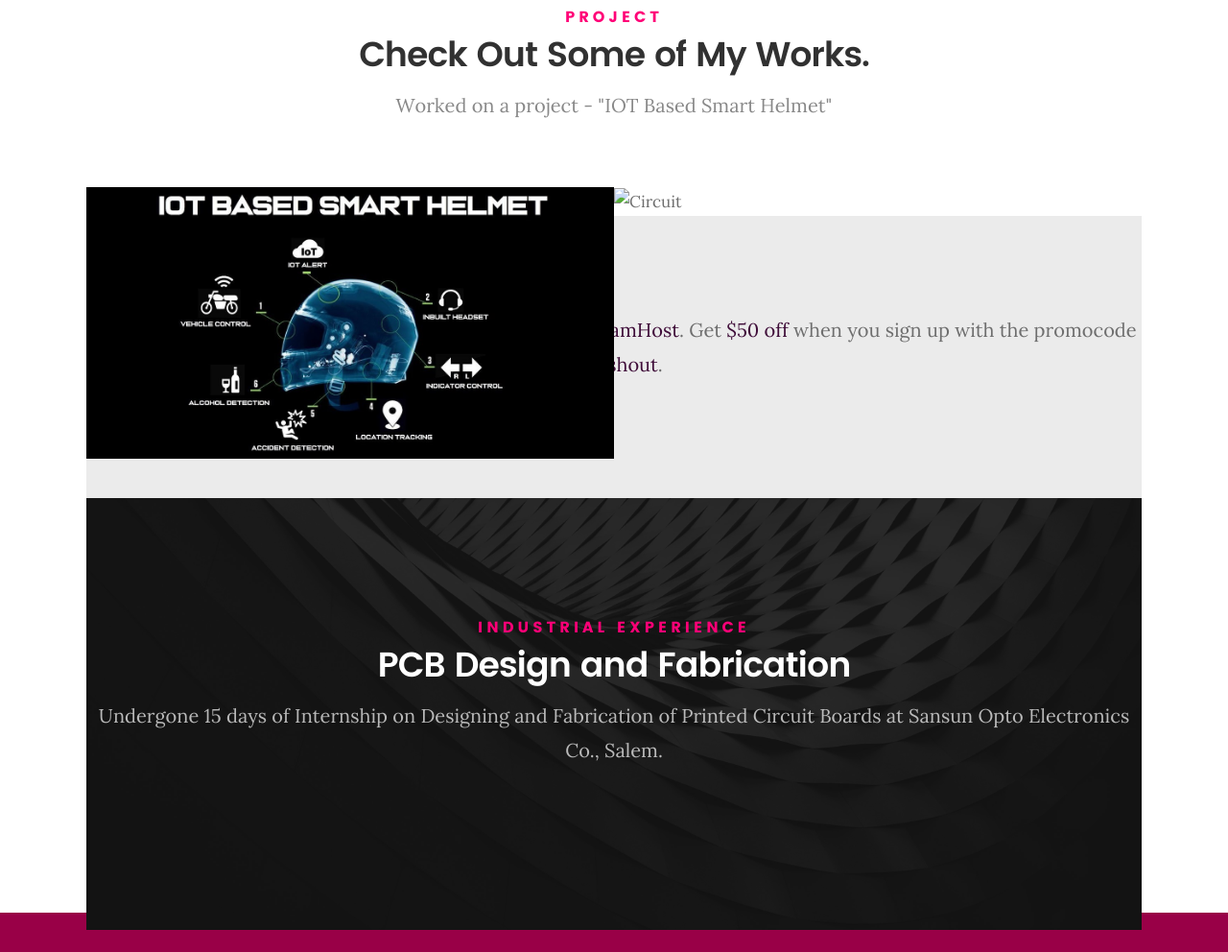
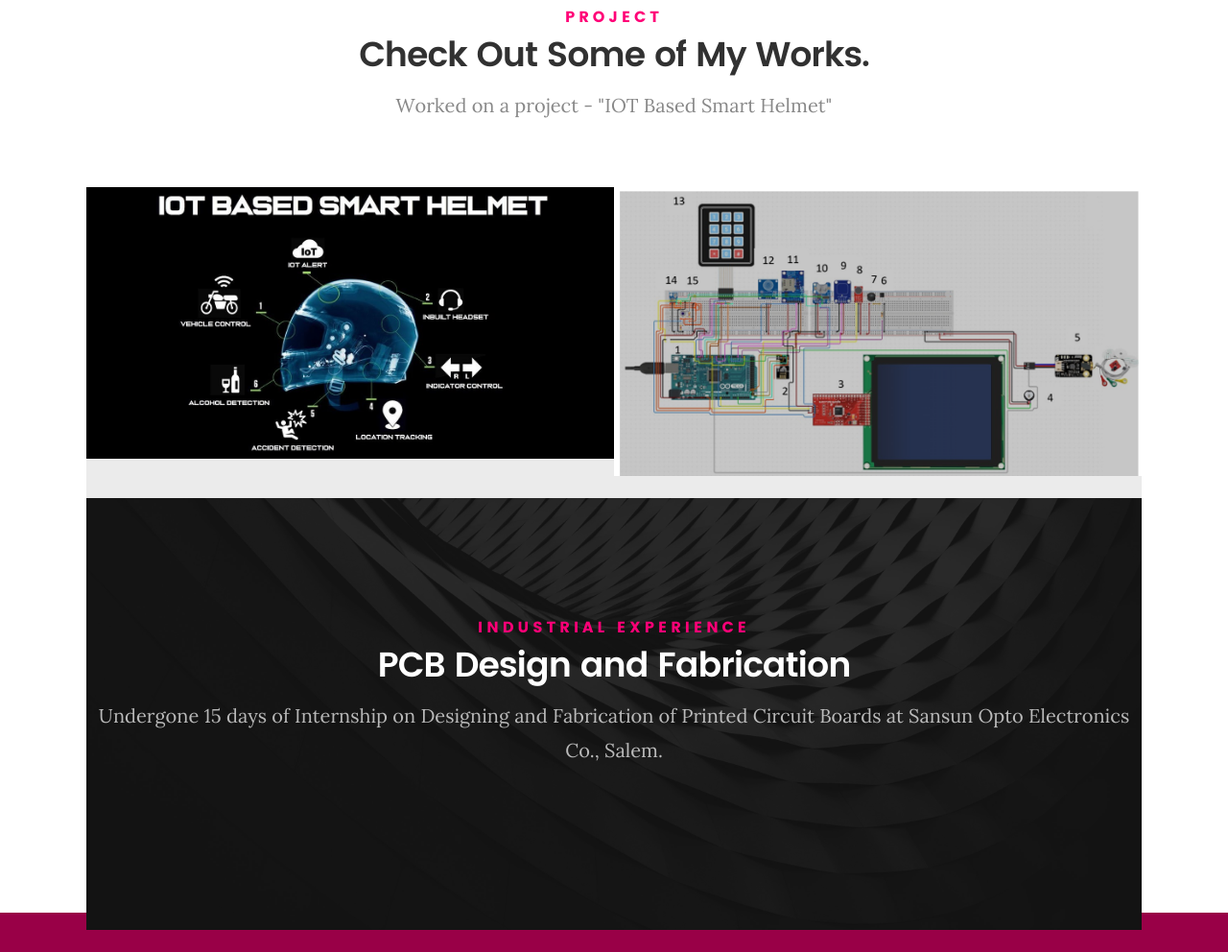
Before and after one commit to kamalharshan/My-Portfolio, a plain HTML site: page index.html in a window 1280 px wide. Shown: the part 2772-3764 px from the top of the page at 96% size. Drawn offline with Linux system fonts and the light colour scheme; files whose address does not match are found by name.

Commit message:
Update index.html

```diff
--- a/index.html
+++ b/index.html
@@ -296,7 +296,7 @@
 
 	        		<div class="bgrid folio-item">
 	               <div class="item-wrap">
-	               	<img src="C:\Users\care\Pictures\smarthemet2.jpg" alt="Circuit">
+	               	<img src="C:\Users\care\Pictures\Screenshots\smarthelmet3.png" alt="Circuit">
 	               	<a href="#modal-02" class="overlay">
 	                     <div class="folio-item-table">
 	                     	<div class="folio-item-cell">
```
